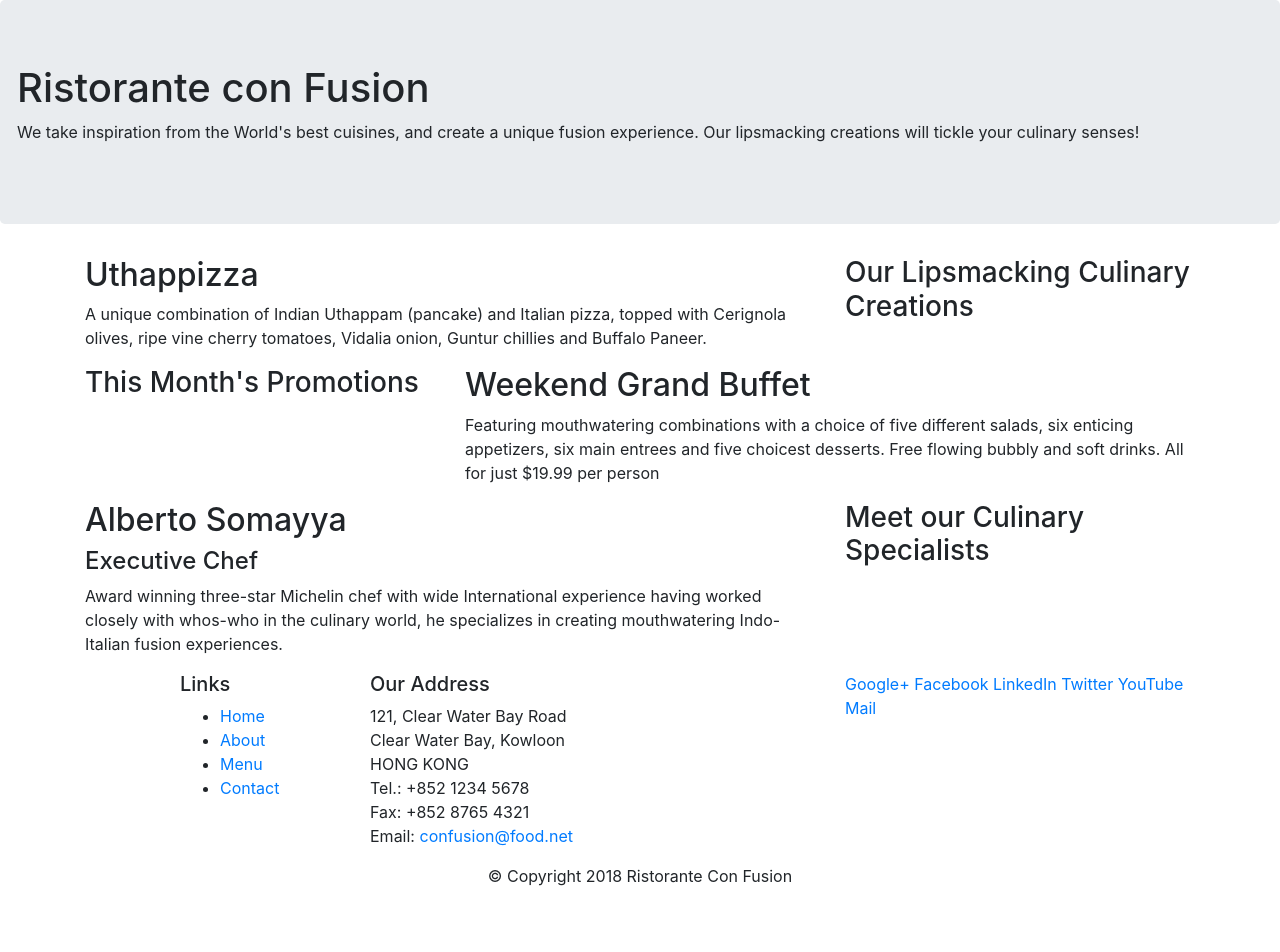
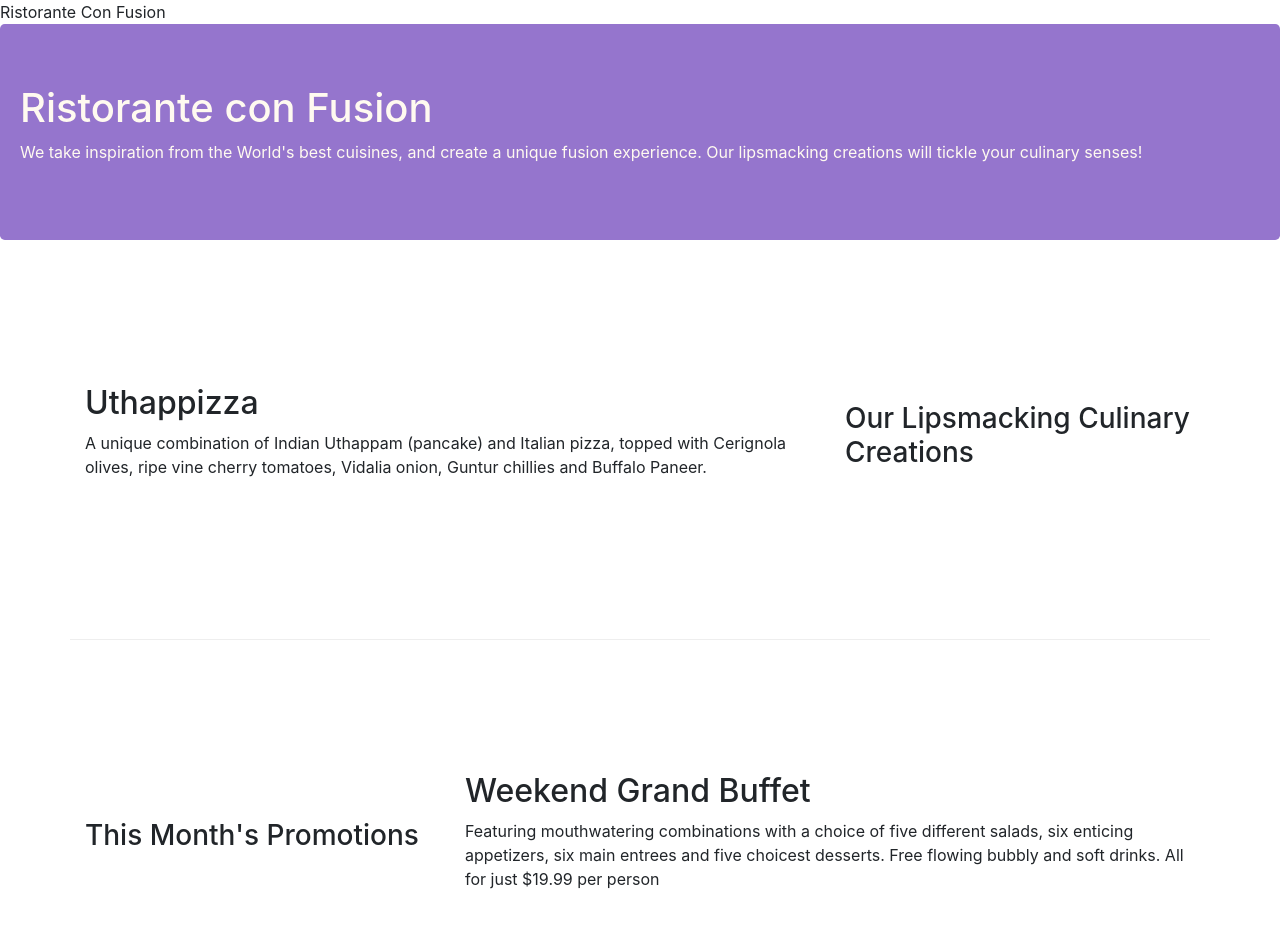
Before and after one commit to saisanjana/fullStack-1, a website: page index.html in a window 1280 px wide. Shown: the top 952 px of the page. Before the commit the page ends 904 px from the top, so only its background shows below. Drawn offline with nearby package versions, Linux system fonts and the light colour scheme.

Commit message:
grid part2

```diff
--- /dev/null
+++ b/css/styles.css
@@ -0,0 +1,26 @@
+.row-headder{
+    margin: 0px auto;
+    padding: 0px auto;
+}
+.row-content{
+    margin: 0px atuo;
+    padding: 30px 0px 30px 0px;
+    border-bottom: 1px ridge;
+    min-height: 400px;
+}
+.footer{
+    background-color: rgb(207, 205, 212);
+    margin: 0px auto;
+    padding: 20px 0px 10px 0px ;
+}
+.jumbotron{
+    padding: 60px 20px 60px 20px ;
+    margin: 0px auto;
+    background-color: #9575CD;
+    color: floralwhite;
+}
+ .address{
+     font-size: 80%;
+     margin: 0px auto;
+     color: #0f0f0f;
+ }
--- a/index.html
+++ b/index.html
@@ -9,6 +9,7 @@
 
     <!-- Bootstrap CSS -->
     <link rel="stylesheet" href="node_modules/bootstrap/dist/css/bootstrap.min.css">
+    <link rel="stylesheet" href="css/styles.css";
     <title>Ristorante Con Fusion</title>
 
 </head>
@@ -17,7 +18,7 @@
 
     <header>
         <div class="jumbotron">
-            <div class ="row">
+            <div class ="row row-headder">
                 <div>
                     <h1>Ristorante con Fusion</h1>
                     <p>We take inspiration from the World's best cuisines, and create a unique fusion experience. Our lipsmacking creations will tickle your culinary senses!</p>
@@ -29,7 +30,7 @@
     </header>
 
     <div class ="container">
-        <div class="row">
+        <div class="row row-content align-items-center">
             <div class ="col-12 order-sm-last col-sm-4">
                 <h3>Our Lipsmacking Culinary Creations</h3>
             </div>
@@ -40,7 +41,7 @@
         </div>
 
 
-        <div class="row">
+        <div class="row row-content align-items-center">
             <div class ="col-12 col-sm-4">
                 <h3>This Month's Promotions</h3>
             </div>
@@ -50,7 +51,7 @@
             </div>
         </div>
 
-        <div class="row">
+        <div class="row row-content align-items-center">
             <div class ="col-12 order-sm-last col-sm-4">
                 <h3>Meet our Culinary Specialists</h3>
             </div>
@@ -62,12 +63,12 @@
         </div>
     </div>
 
-    <footer>
+    <footer class="footer">
         <div class ="container">
             <div class="row">
                 <div class="col-4 offset-1 col-sm-2 ">
                     <h5>Links</h5>
-                    <ul>
+                    <ul class="list-unstyled">
                         <li><a href="#">Home</a></li>
                         <li><a href="#">About</a></li>
                         <li><a href="#">Menu</a></li>
@@ -85,8 +86,8 @@
 		              Email: <a href="mailto:confusion@food.net">confusion@food.net</a>
 		           </address>
                 </div>
-                <div class="col-12 col-sm-4" >
-                    <div>
+                <div class="col-12 col-sm-4 align-self-center" >
+                    <div class="text-center ">
                         <a href="http://google.com/+">Google+</a>
                         <a href="http://www.facebook.com/profile.php?id=">Facebook</a>
                         <a href="http://www.linkedin.com/in/">LinkedIn</a>
```
